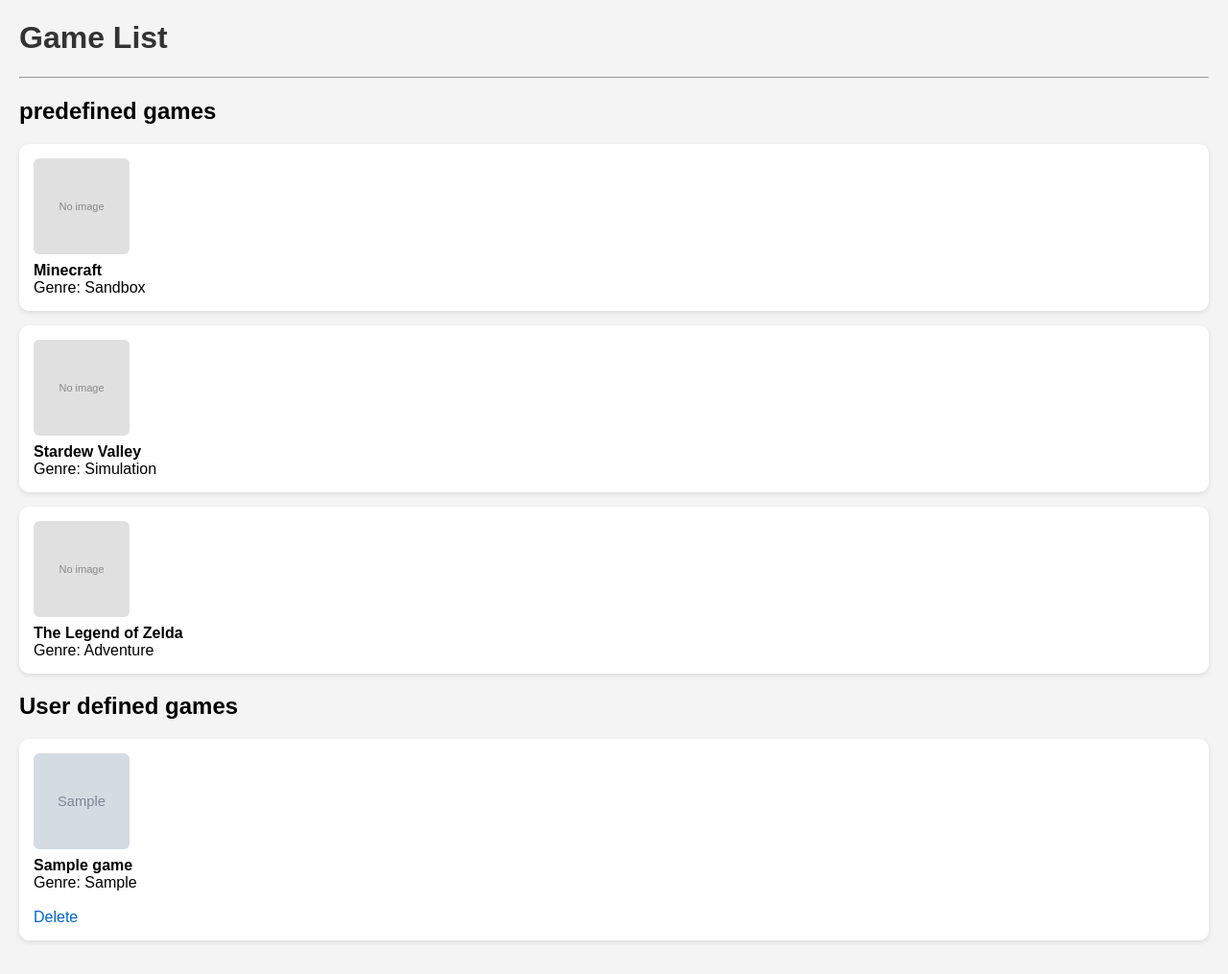
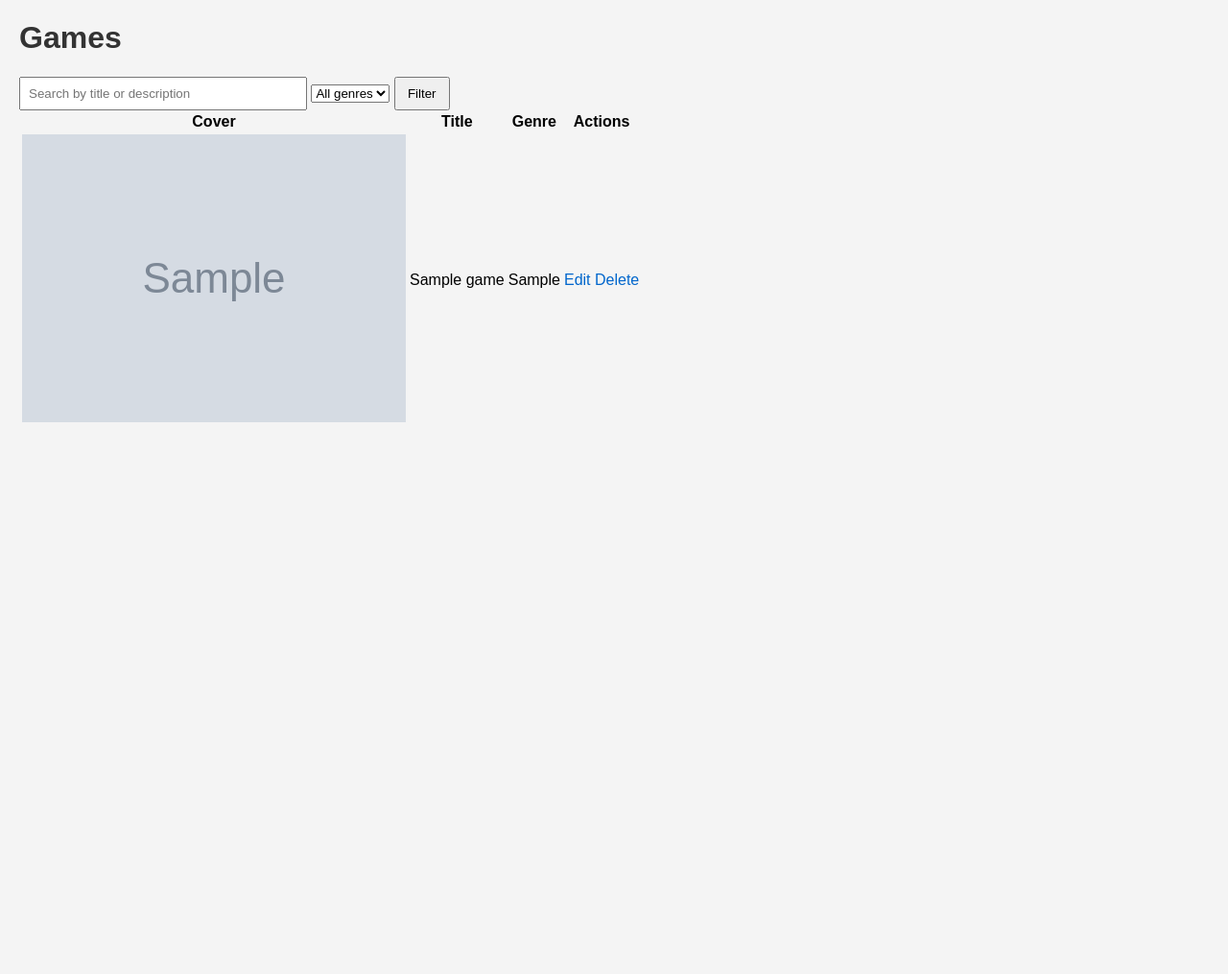
Before and after one commit to lilyssMg/Game-Library-, a PHP site: page /games.php in a window 1280 px wide. Shown: the part 38-1053 px from the top of the page at 96% size. After the commit the page ends 478 px from the top, so only its background shows below. Run offline with PHP 8.4, Linux system fonts and the light colour scheme; tables that the repository leaves empty hold one stand-in row (values such as "Sample post"); grey boxes marked "Sample" are stand-in pictures.

Commit message:
feat: add search/filter to games and write documentation
- games.php: GET ?search=&genre= with LIKE prepared stmts, table layout,
  empty state, result count, confirm-on-delete
- Contributors.md, Installation.md, UserGuide.md, AdminGuide.md added
- PRODUCT.md added for design context

```diff
--- a/games.php
+++ b/games.php
@@ -1,49 +1,38 @@
 <?php
 require_once __DIR__ . '/database/db.php';
-$games = [
-    ["Minecraft", "Sandbox"],
-    ["Stardew Valley", "Simulation"],
-    ["The Legend of Zelda", "Adventure"]
-];
-$user_defined_games = [];
+
 $db = get_pdo();
-$results = $db->query("SELECT * FROM games");
-while ($row = $results->fetch(PDO::FETCH_ASSOC)) {
-  $user_defined_games[] = [
-      $row['game_id'],
-      $row['title'],
-      $row['genre'],
-      $row['image'] ?? null,
-  ];
+
+$search = trim($_GET['search'] ?? '');
+$genre  = trim($_GET['genre']  ?? '');
+
+// Build query with optional filters
+$where  = [];
+$params = [];
+if ($search !== '') {
+    $where[]  = '(title LIKE ? OR description LIKE ?)';
+    $params[] = "%$search%";
+    $params[] = "%$search%";
 }
+if ($genre !== '') {
+    $where[]  = 'genre = ?';
+    $params[] = $genre;
+}
+$sql = 'SELECT * FROM games' . ($where ? ' WHERE ' . implode(' AND ', $where) : '') . ' ORDER BY title';
+$stmt = $db->prepare($sql);
+$stmt->execute($params);
+$user_defined_games = $stmt->fetchAll(PDO::FETCH_ASSOC);
+
+// Distinct genres for filter dropdown
+$genres = $db->query("SELECT DISTINCT genre FROM games WHERE genre IS NOT NULL AND genre != '' ORDER BY genre")
+             ->fetchAll(PDO::FETCH_COLUMN);
 ?>
 <!DOCTYPE html>
-<html>
+<html lang="en">
 <head>
-    <title>Games</title>
+    <meta charset="UTF-8">
+    <title>Games — Game Library</title>
     <link rel="stylesheet" href="style.css">
-    <style>
-        .card img {
-            width: 100px;
-            height: 100px;
-            object-fit: cover;
-            border-radius: 6px;
-            display: block;
-            margin-bottom: 8px;
-        }
-        .card .no-image {
-            width: 100px;
-            height: 100px;
-            background: #e0e0e0;
-            border-radius: 6px;
-            display: flex;
-            align-items: center;
-            justify-content: center;
-            font-size: 11px;
-            color: #888;
-            margin-bottom: 8px;
-        }
-    </style>
 </head>
 <body>
 <nav>
@@ -52,40 +41,75 @@ while ($row = $results->fetch(PDO::FETCH_ASSOC)) {
     <a href="add_game.php">Add Game</a>
     <a href="member.php">Members</a>
 </nav>
-<h1>Game List</h1>
-<hr>
-<h2>predefined games</h2>
-<?php foreach ($games as $game): ?>
-    <div class="card">
-        <div class="no-image">No image</div>
-        <strong>
-            <?php echo htmlspecialchars($game[0]); ?>
-        </strong>
-        <br>
-        Genre:
-        <?php echo htmlspecialchars($game[1]); ?>
-    </div>
-<?php endforeach; ?>
-<h2>User defined games</h2>
-<?php foreach ($user_defined_games as $game): ?>
-<div class="card">
-    <?php if (!empty($game[3])): ?>
-        <img src="<?php echo htmlspecialchars($game[3]); ?>"
-             alt="Cover of <?php echo htmlspecialchars($game[1]); ?>">
-    <?php else: ?>
-        <div class="no-image">No image</div>
+
+<main>
+<h1>Games</h1>
+
+<form class="search-bar" method="GET" action="games.php">
+    <input
+        type="search"
+        name="search"
+        placeholder="Search by title or description"
+        value="<?php echo htmlspecialchars($search); ?>"
+    >
+    <select name="genre">
+        <option value="">All genres</option>
+        <?php foreach ($genres as $g): ?>
+            <option value="<?php echo htmlspecialchars($g); ?>"
+                <?php echo $genre === $g ? 'selected' : ''; ?>>
+                <?php echo htmlspecialchars($g); ?>
+            </option>
+        <?php endforeach; ?>
+    </select>
+    <button type="submit">Filter</button>
+    <?php if ($search !== '' || $genre !== ''): ?>
+        <a href="games.php" class="btn-reset">Clear</a>
     <?php endif; ?>
-    <strong>
-        <?php echo htmlspecialchars($game[1]); ?>
-    </strong>
-    <br>
-    Genre:
-    <?php echo htmlspecialchars($game[2]); ?>
-    <br><br>
-    <a href="delete_game.php?id=<?php echo $game[0]; ?>">
-        Delete
-    </a>
-</div>
-<?php endforeach; ?>
+</form>
+
+<?php if ($search !== '' || $genre !== ''): ?>
+    <p class="result-count">
+        <?php echo count($user_defined_games); ?> result<?php echo count($user_defined_games) !== 1 ? 's' : ''; ?>
+        <?php if ($search !== ''): ?>for <strong><?php echo htmlspecialchars($search); ?></strong><?php endif; ?>
+        <?php if ($genre  !== ''): ?>in <strong><?php echo htmlspecialchars($genre); ?></strong><?php endif; ?>
+    </p>
+<?php endif; ?>
+
+<?php if (empty($user_defined_games)): ?>
+    <p class="empty-state">No games found. <a href="add_game.php">Add the first one.</a></p>
+<?php else: ?>
+    <table class="game-table">
+        <thead>
+            <tr>
+                <th>Cover</th>
+                <th>Title</th>
+                <th>Genre</th>
+                <th>Actions</th>
+            </tr>
+        </thead>
+        <tbody>
+        <?php foreach ($user_defined_games as $game): ?>
+            <tr>
+                <td class="cover-cell">
+                    <?php if (!empty($game['image'])): ?>
+                        <img src="<?php echo htmlspecialchars($game['image']); ?>"
+                             alt="<?php echo htmlspecialchars($game['title']); ?>">
+                    <?php else: ?>
+                        <span class="no-cover">—</span>
+                    <?php endif; ?>
+                </td>
+                <td><?php echo htmlspecialchars($game['title']); ?></td>
+                <td><?php echo htmlspecialchars($game['genre']); ?></td>
+                <td class="actions">
+                    <a href="edit_game.php?id=<?php echo (int) $game['game_id']; ?>">Edit</a>
+                    <a href="delete_game.php?id=<?php echo (int) $game['game_id']; ?>"
+                       onclick="return confirm('Delete <?php echo htmlspecialchars(addslashes($game['title'])); ?>?')">Delete</a>
+                </td>
+            </tr>
+        <?php endforeach; ?>
+        </tbody>
+    </table>
+<?php endif; ?>
+</main>
 </body>
 </html>
```
Also changed, not shown: AdminGuide.md (added, +64 -0 lines), Contributors.md (added, +9 -0 lines), Installation.md (added, +66 -0 lines), PRODUCT.md (added, +28 -0 lines), UserGuide.md (added, +30 -0 lines).
